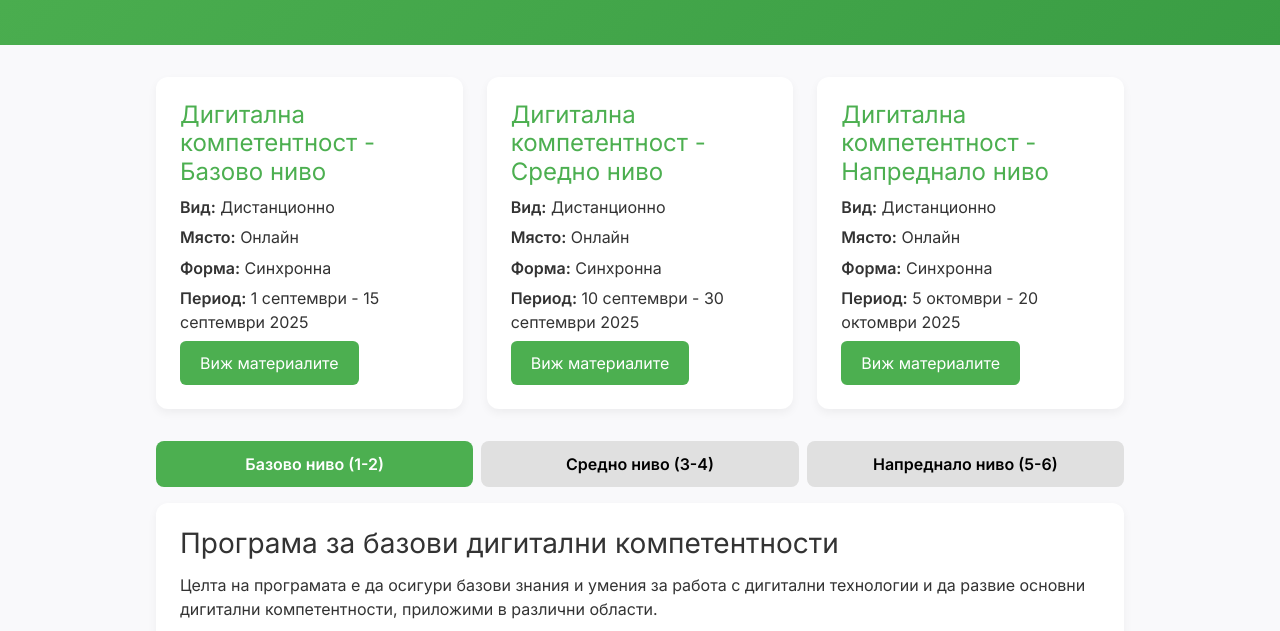
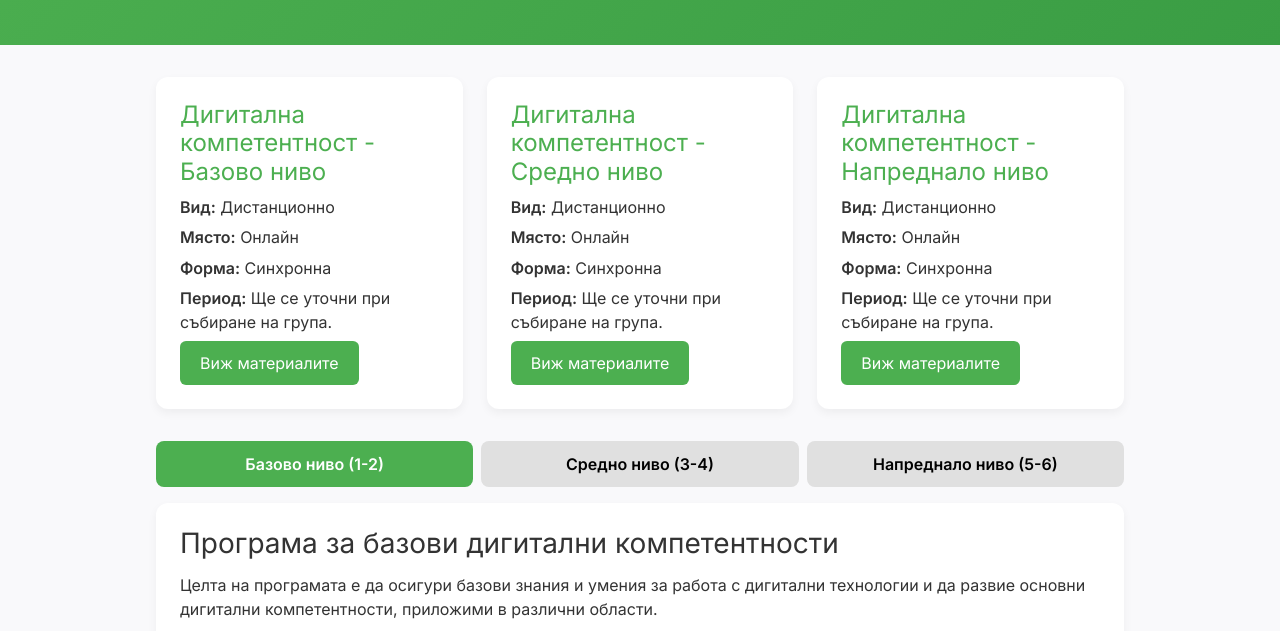
Before and after one commit to dptodorovv-dot/dptodorovv-dot.github.io, a plain HTML site: page index.html in a window 1280 px wide. Shown: the part 165-796 px from the top of the page. Drawn offline with nearby package versions, Linux system fonts and the light colour scheme.

Commit message:
Update index.html

```diff
--- a/index.html
+++ b/index.html
@@ -184,7 +184,7 @@
             <p><strong>Вид:</strong> Дистанционно</p>
             <p><strong>Място:</strong> Онлайн</p>
             <p><strong>Форма:</strong> Синхронна</p>
-            <p><strong>Период:</strong> 1 септември - 15 септември 2025</p>
+            <p><strong>Период:</strong> Ще се уточни при събиране на група.</p>
             <button type="button" class="btn modalBtn" data-bs-toggle="modal" data-bs-target="#materialsModal">
             Виж материалите
             </button>
@@ -195,7 +195,7 @@
             <p><strong>Вид:</strong> Дистанционно</p>
             <p><strong>Място:</strong> Онлайн</p>
             <p><strong>Форма:</strong> Синхронна</p>
-            <p><strong>Период:</strong> 10 септември - 30 септември 2025</p>
+            <p><strong>Период:</strong> Ще се уточни при събиране на група.</p>
             <button type="button" class="btn modalBtn" data-bs-toggle="modal" data-bs-target="#materialsModal2">
             Виж материалите
             </button>
@@ -206,7 +206,7 @@
             <p><strong>Вид:</strong> Дистанционно</p>
             <p><strong>Място:</strong> Онлайн</p>
             <p><strong>Форма:</strong> Синхронна</p>
-            <p><strong>Период:</strong> 5 октомври - 20 октомври 2025</p>
+            <p><strong>Период:</strong> Ще се уточни при събиране на група.</p>
             <button type="button" class="btn modalBtn" data-bs-toggle="modal" data-bs-target="#materialsModal3">
             Виж материалите
             </button>
```
